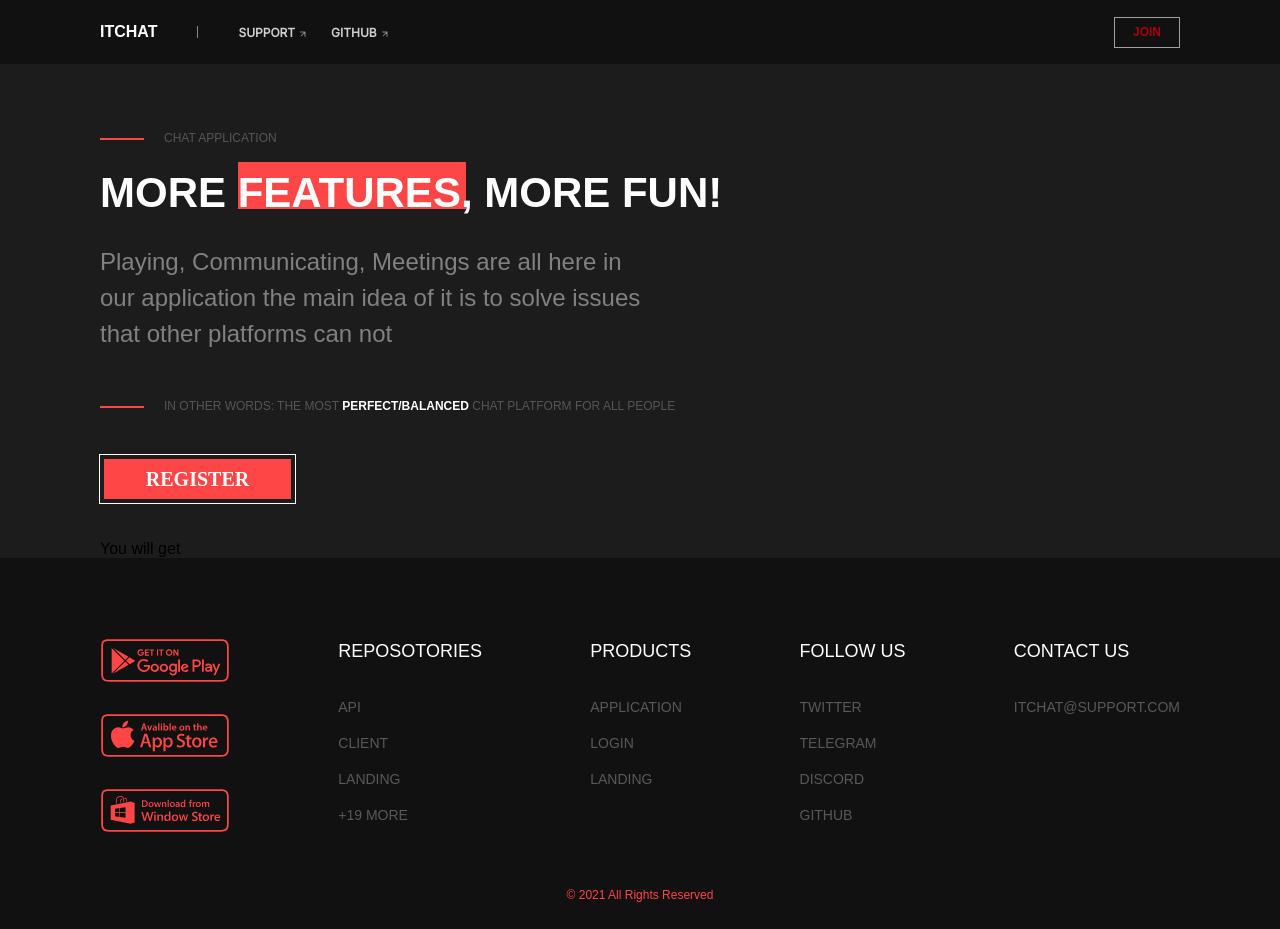
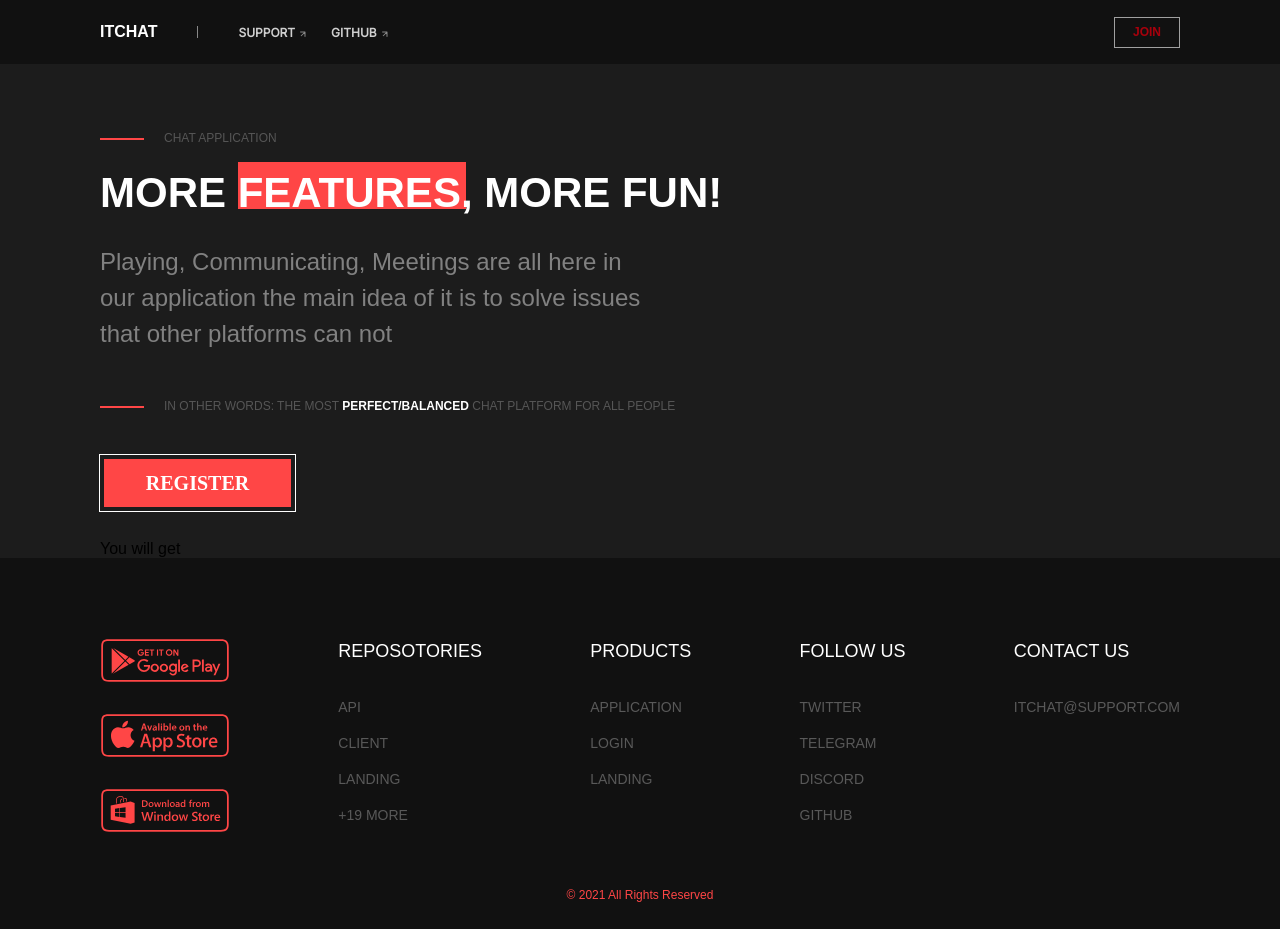
Before and after one commit to zaunchat/landing, a Next.js app: page / in a window 1280 px wide. Built offline with nearby package versions, Linux system fonts and the light colour scheme; a web font is replaced by a local one.

Commit message:
fix(landing/hero): add 8px to button

```diff
--- a/src/styles/components/landing/Hero.module.scss
+++ b/src/styles/components/landing/Hero.module.scss
@@ -62,7 +62,7 @@ $label-m: 20px;
     border: calc((9 / 2) * 1px) solid #1c1c1c;
     outline: 1px solid #fff;
     width: 195px;
-    height: 48px;
+    height: 56px;
     background: #ff4646;
     display: flex;
     justify-content: center;
```
